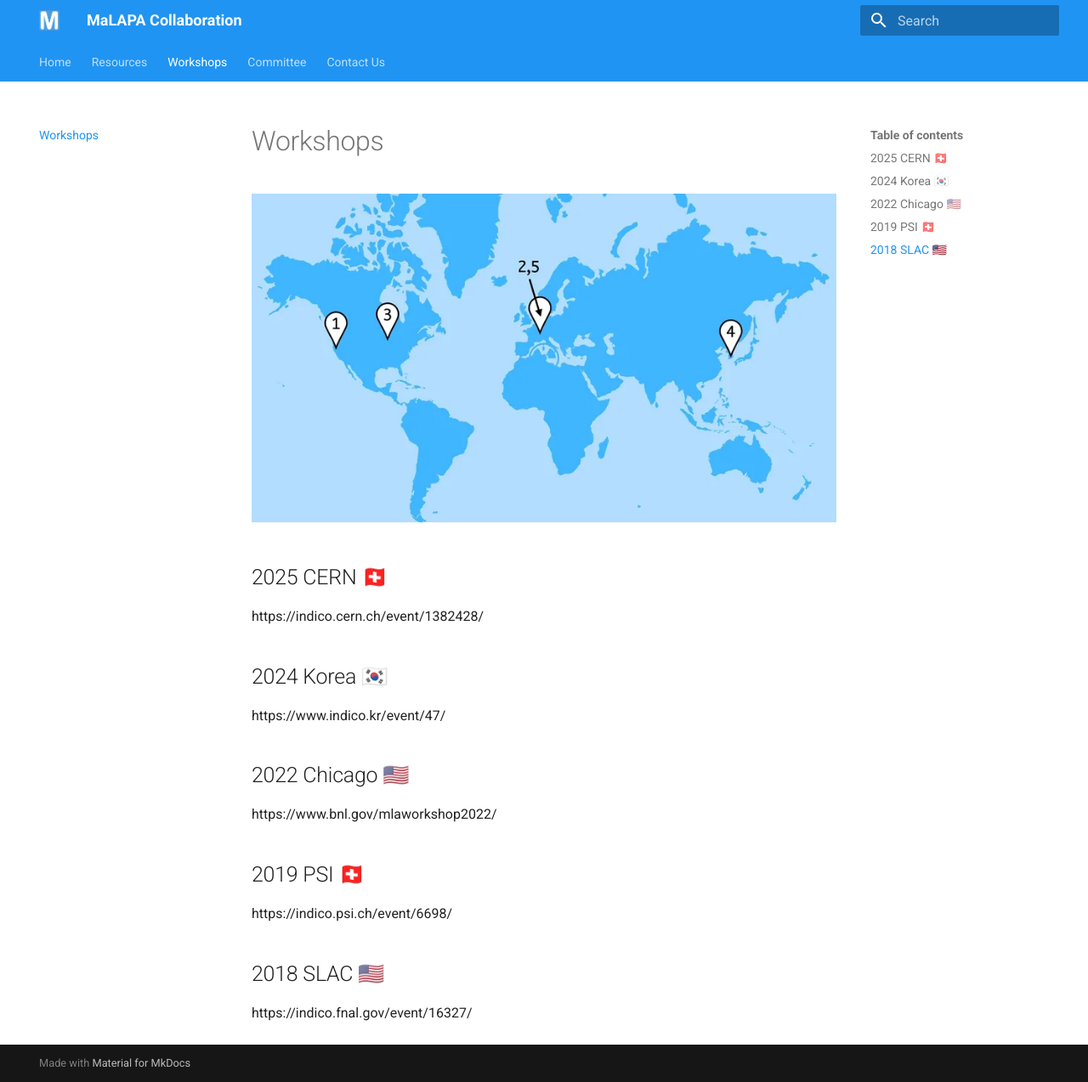
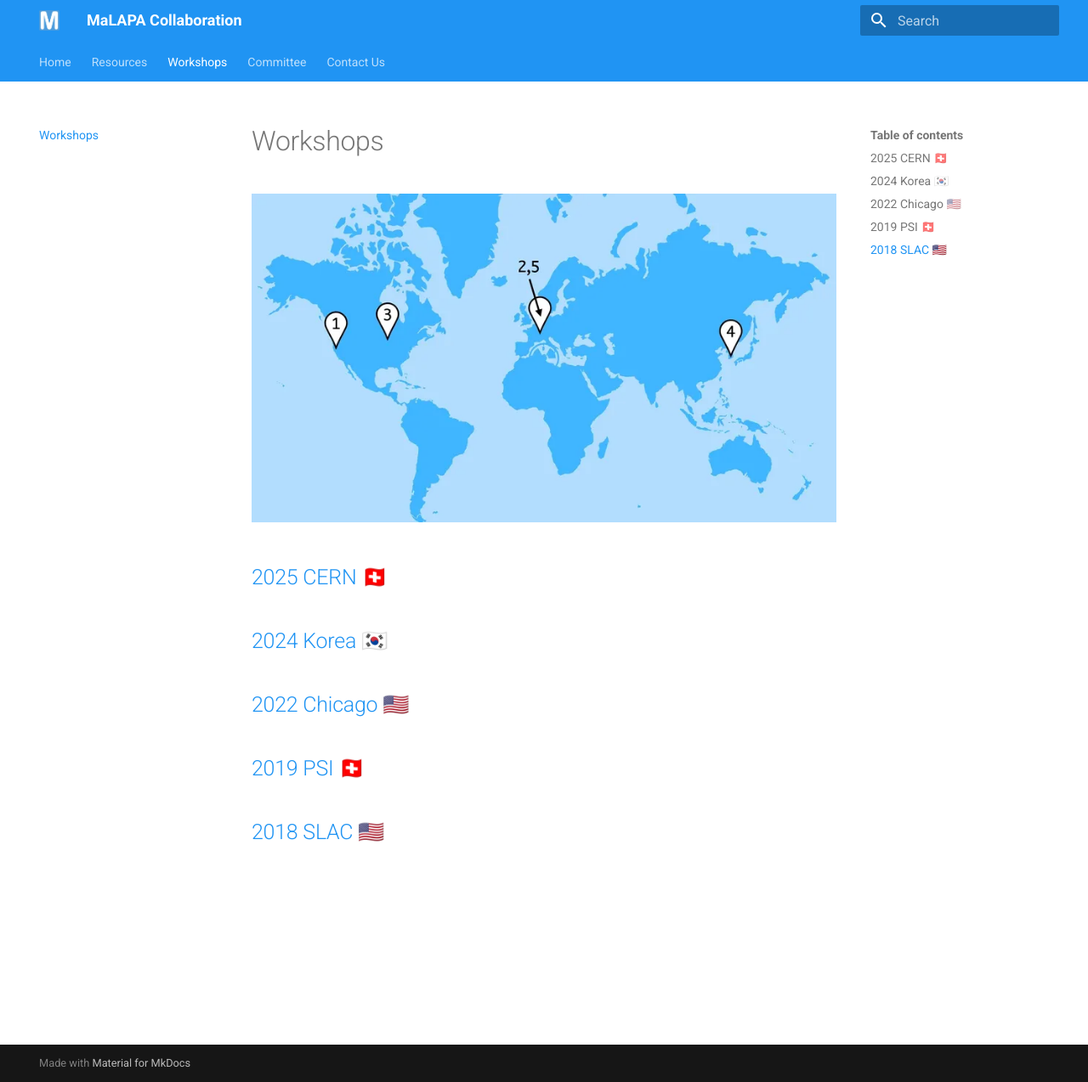
Before and after one commit to MALAPA-Collab/MALAPA-Collab.github.io, an MkDocs documentation site: the page built from docs/workshops.md, in a window 1280 px wide and 1274 px high. Shown: the whole window at 85% size. Built offline with MkDocs 1.6.1 and Material for MkDocs 9.7.7, drawn with Linux system fonts in a browser that asks for light colours.

Commit message:
Update workshop links

```diff
--- a/docs/workshops.md
+++ b/docs/workshops.md
@@ -2,22 +2,12 @@
 
 ![Workshop map](img/workshop_map.webp)
 
-## 2025 CERN 🇨🇭
+## [2025 CERN 🇨🇭](https://indico.cern.ch/event/1382428/)
 
-https://indico.cern.ch/event/1382428/
+## [2024 Korea 🇰🇷](https://www.indico.kr/event/47/)
 
-## 2024 Korea 🇰🇷
+## [2022 Chicago 🇺🇸](https://www.bnl.gov/mlaworkshop2022/)
 
-https://www.indico.kr/event/47/
+## [2019 PSI 🇨🇭](https://indico.psi.ch/event/6698/)
 
-## 2022 Chicago 🇺🇸
-
-https://www.bnl.gov/mlaworkshop2022/
-
-## 2019 PSI 🇨🇭
-
-https://indico.psi.ch/event/6698/
-
-## 2018 SLAC 🇺🇸
-
-https://indico.fnal.gov/event/16327/
+## [2018 SLAC 🇺🇸](https://indico.fnal.gov/event/16327/)
```
